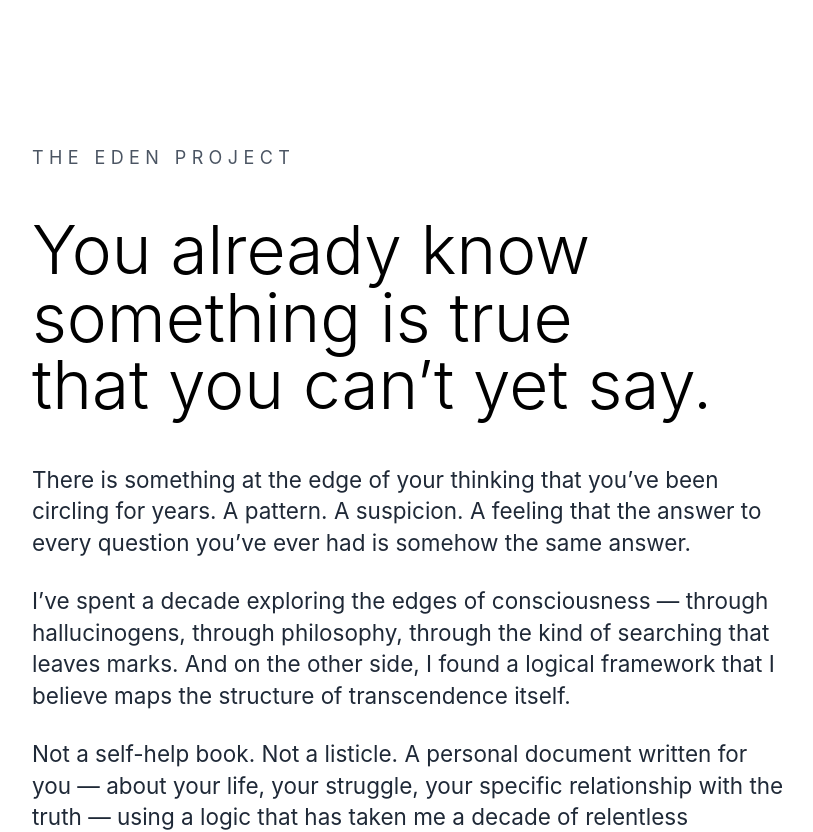
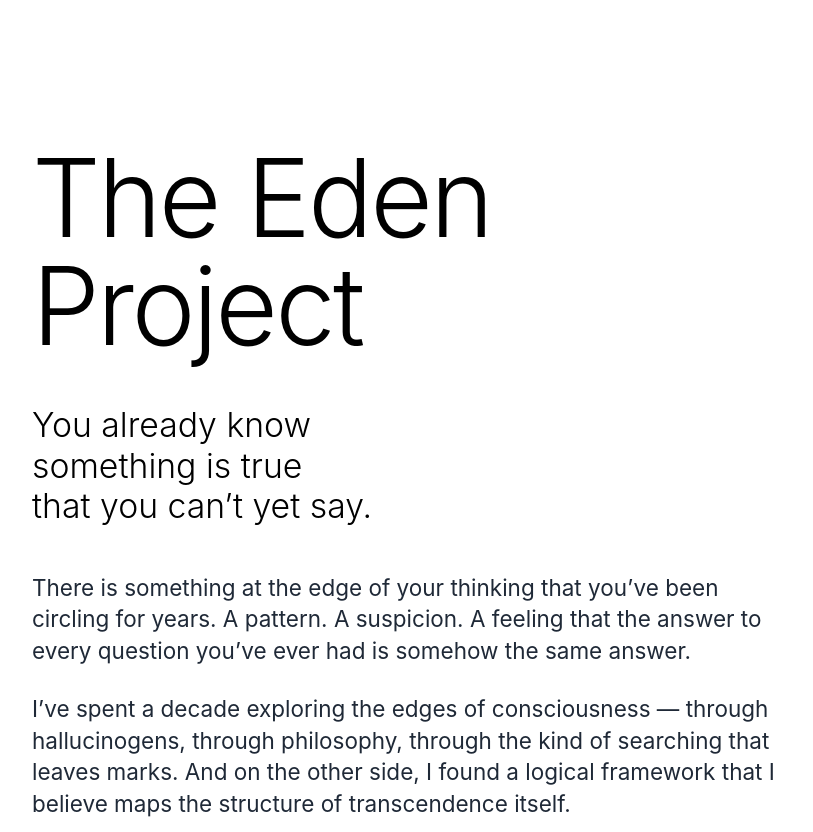
Before and after one commit to Daniel-Edmondson/eden-manifesto, a Next.js app: page / in a window 1280 px wide. Shown: the top 832 px of the page, without its empty margins (230-1043 px from the left). Built offline with nearby package versions, Linux system fonts and the light colour scheme.

Commit message:
Make The Eden Project title huge

```diff
--- a/app/page.js
+++ b/app/page.js
@@ -61,15 +61,15 @@ export default function Home() {
       {/* Hero */}
       <section className="relative flex-1 flex items-center justify-center px-6 py-20 md:py-32">
         <div className="max-w-2xl relative z-10">
-          <p className="text-sm md:text-base tracking-[0.3em] uppercase text-gray-600 mb-10 animate-fade-in">
+          <h1 className="text-5xl md:text-8xl font-light tracking-tight text-black mb-10 animate-fade-in">
             The Eden Project
-          </p>
+          </h1>
 
-          <h1 className="text-4xl md:text-6xl font-light leading-tight mb-10 animate-fade-in-delay-1">
+          <p className="text-2xl md:text-3xl font-light leading-tight mb-10 animate-fade-in-delay-1">
             You already know<br />
             something is true<br />
             that you can&rsquo;t yet say.
-          </h1>
+          </p>
 
           <div className="space-y-6 text-xl md:text-xl text-gray-800 leading-relaxed animate-fade-in-delay-2">
             <p>
```
